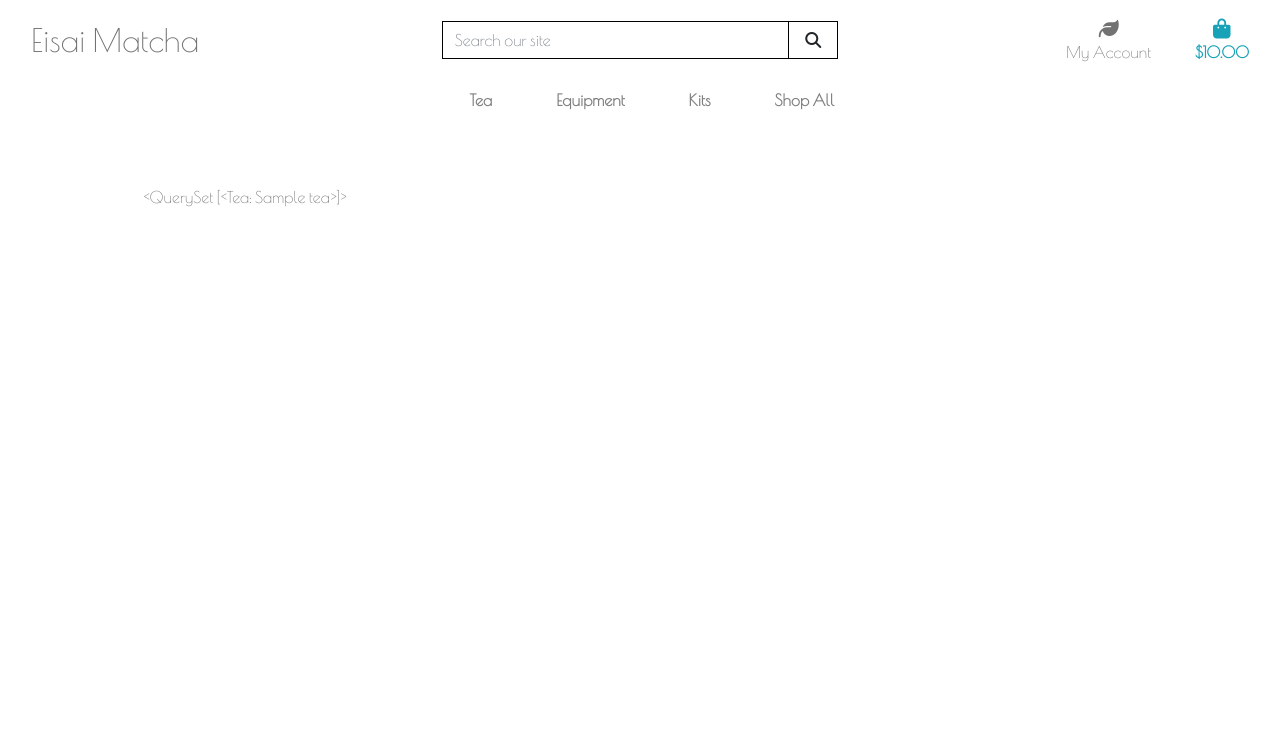
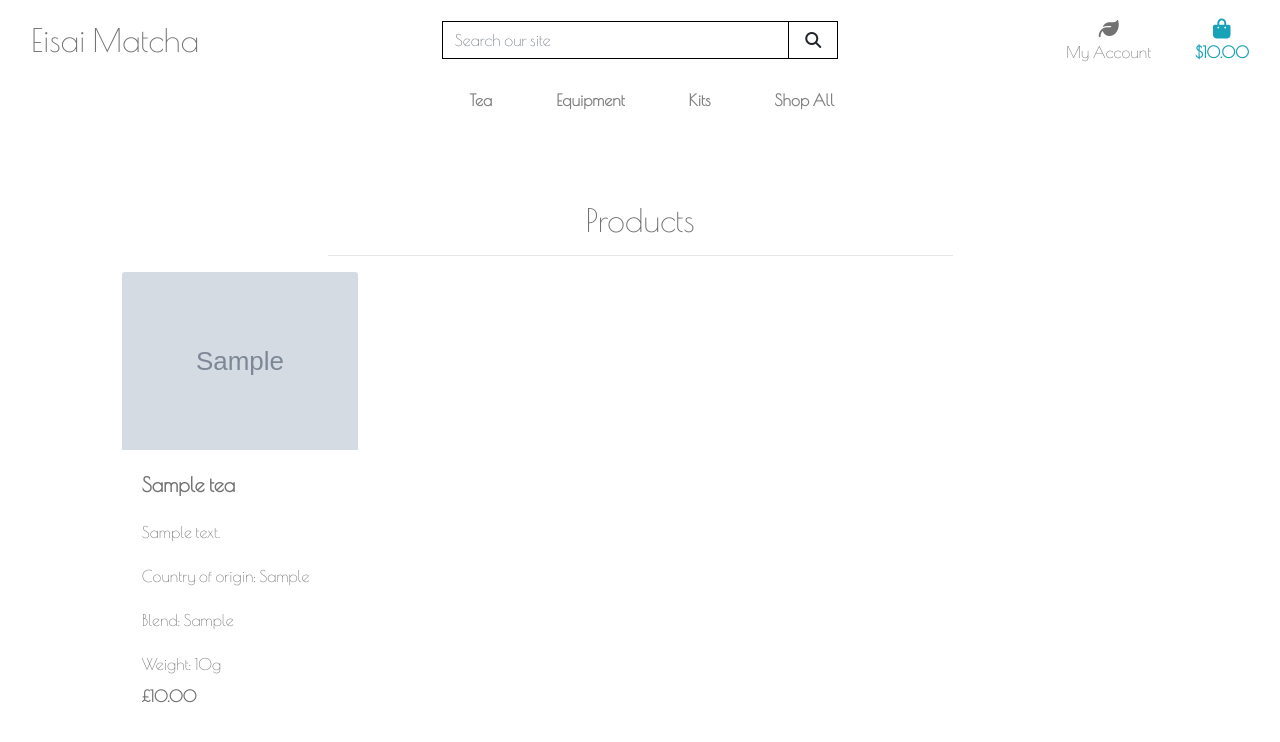
Before and after one commit to MCamish29/eisaimatcha, a Django app: template products/templates/products/products.html in a window 1280 px wide. Shown: the top 742 px of the page. Run offline with Django 3.2, Linux system fonts and the light colour scheme; tables that the repository leaves empty hold one stand-in row (values such as "Sample post"); the template is opened without the code that fills it: values that come from a table or form of the project are taken from there, most other values are stand-ins (such as "Sample title", 1, 10 or a date in 2020); grey boxes marked "Sample" are stand-in pictures; some libraries are stand-ins or nearby versions.

Commit message:
create product template

```diff
--- a/products/templates/products/products.html
+++ b/products/templates/products/products.html
@@ -8,10 +8,83 @@
     </div>
 {% endblock %}
 {% block content %}
-<div class="container">
+<div class="container-fluid">
     <div class="row">
-        <div class="col">
-            {{ all_products }}
+        <div class="col text-center mt-3">
+            <h2 class="text-main">Products</h2>
+            <hr class="w-50 mb-1">
+        </div>
+    </div>
+    <div class="row">
+        <div class="product-container col-10 offset-1">
+            <div class="row mt-1 mb-2"></div>
+            <div class="row">
+                {% for product in all_products %}
+                    <div class="col-sm-6 col-md-6 col-lg-4 col-xl-3">
+                        <div class="card h-100 border-0">
+                            {% if product.image %}
+                                <img class="card-img-top img-fluid" src="{{ product.image.url }}" alt="{{ product.product_name }}">
+                            {% else %}
+                                <img class="card-img-top img-fluid" src="{{ MEDIA_URL }}noimage.png" alt="{{ product.product_name }}">
+                            {% endif %}
+                            <div class="card-body pb-0">
+                                <p class="mb-0 font-weight-bold lead">{{ product.product_name }}</p>
+                            </div>
+                            <div class="card-body pb-0">
+                                <p class="mb-0">{{ product.description }}</p>
+                            </div>
+                            <div class="card-body pb-0">
+                                <p class="mb-0">Country of origin: {{ product.country_of_origin }}</p>
+                            </div>
+                            {% if product.blend %}
+                            <div class="card-body pb-0">
+                                <p class="mb-0">Blend: {{ product.blend }}</p>
+                            </div>
+                            {% else %}
+                            <div class="card-body pb-0">
+                                <p class="mb-0"></p>
+                            </div>
+                            {% endif %}
+                            {% if product.blend %}
+                            <div class="card-body pb-0">
+                                <p class="mb-2">Weight: {{ product.weight }}g</p>
+                            </div>
+                            {% else %}
+                            <div class="card-body pb-0">
+                                <p class="mb-2"></p>
+                            </div>
+                            {% endif %}
+                            <div class="card-footer bg-white pt-0 border-0 text-left">
+                                <div class="row">
+                                    <div class="col">
+                                        <p class="mb-0 text-left font-weight-bold">£{{ product.price }}</p>
+                                    </div>
+                                </div>
+                            </div>
+                        </div>
+                    </div>
+                    {% if forloop.counter|divisibleby:1 %}
+                    <div class="col-12 d-sm-none mb-5">
+                        <hr>
+                    </div>
+                    {% endif %}
+                    {% if forloop.counter|divisibleby:2 %}
+                    <div class="col-12 d-none d-sm-block d-md-block d-lg-none mb-5">
+                        <hr>
+                    </div>
+                    {% endif %}
+                    {% if forloop.counter|divisibleby:3 %}
+                    <div class="col-12 d-none d-lg-block d-xl-none mb-5">
+                        <hr>
+                    </div>
+                    {% endif %}
+                    {% if forloop.counter|divisibleby:4 %}
+                    <div class="col-12 d-none d-xl-block mb-5">
+                        <hr>
+                    </div>
+                    {% endif %}
+                {% endfor %}
+            </div>
         </div>
     </div>
 </div>
```
